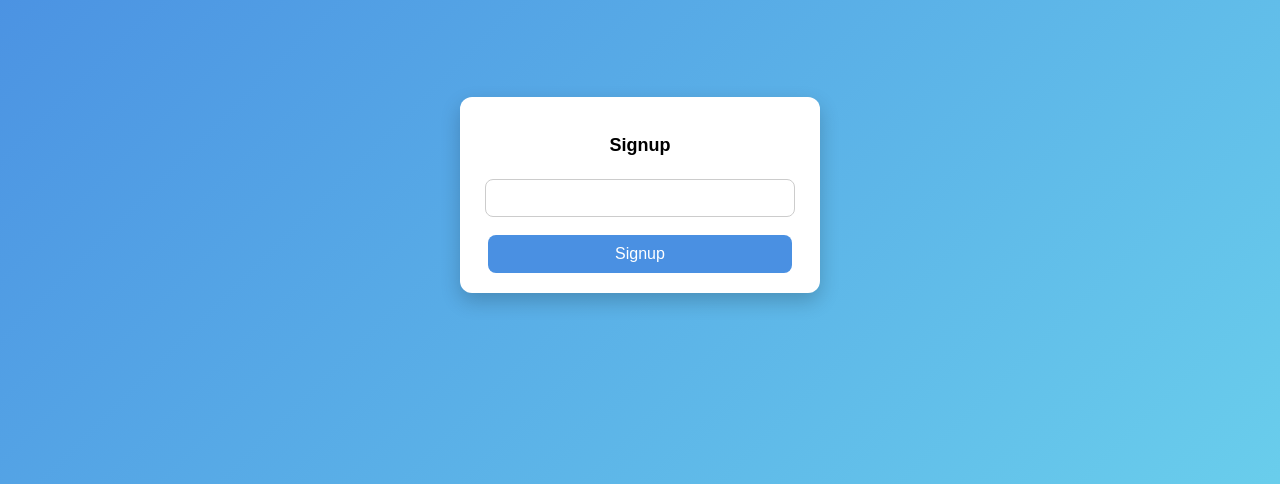
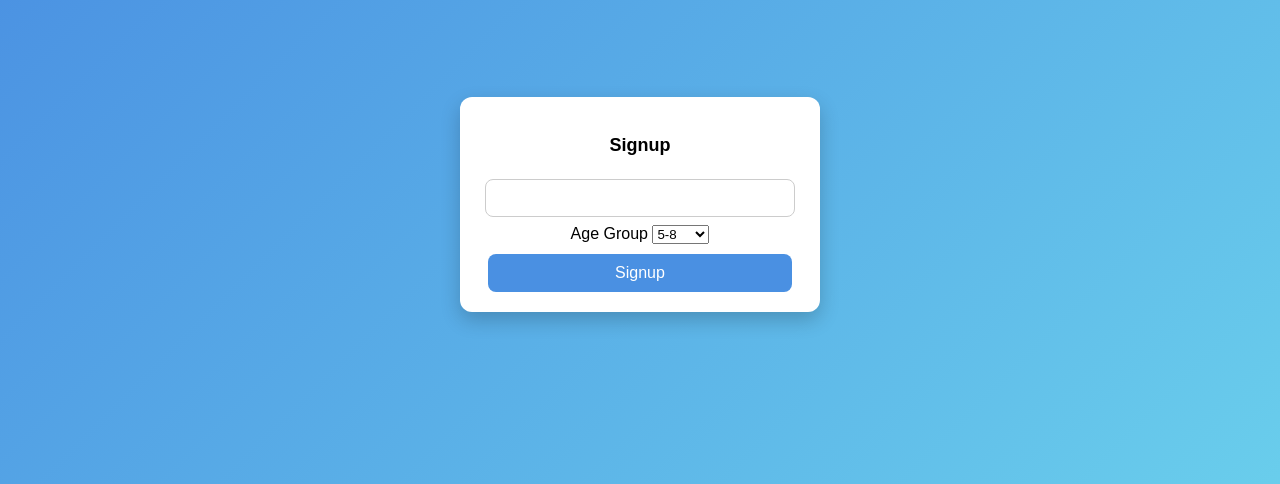
Before and after one commit to roboswordblog/AgeFilter, a Flask app: page /signup in a window 1280 px wide. Shown: the part 87-571 px from the top of the page. Run offline with Flask 3, Linux system fonts and the light colour scheme.

Commit message:
Change signup so it gets an age

```diff
--- a/templates/signup.html
+++ b/templates/signup.html
@@ -117,6 +117,13 @@ body {
 
 <form method="POST" action="/signup">
     <input name="username" id="username">
+    <label for="agegroup">Age Group</label>
+    <select name="agegroup" id="agegroup">
+        <option value="58.csv">5-8</option>
+        <option value="913.csv">9-13</option>
+        <option value="1417.csv">14-17</option>
+        <option value="MA.csv">MA</option>
+    </select>
     <button type="submit" id="signup">Signup</button>
 </form>
 </div>
```
